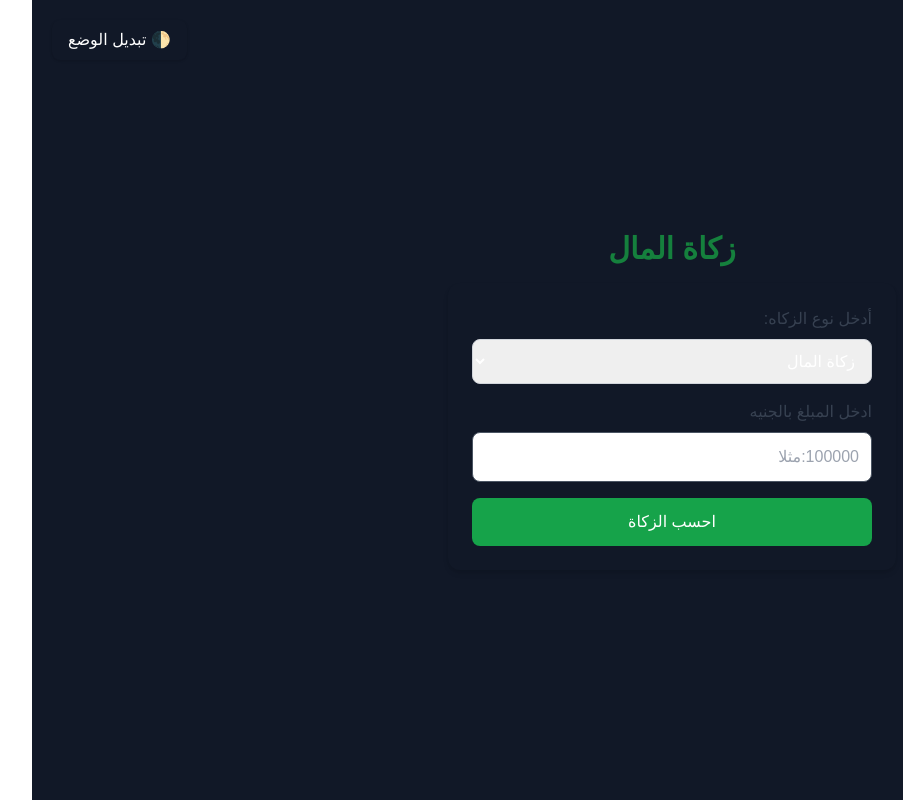
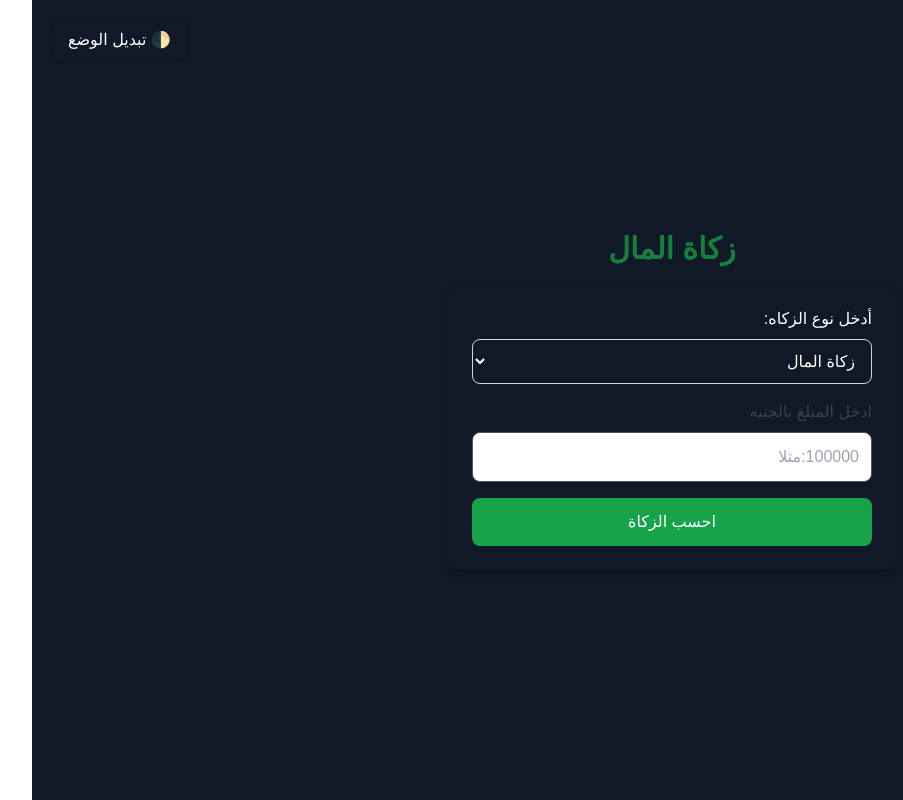
Before and after one commit to fatma-mosleh/zakah-app, a Next.js app: page /calculator in a window 1280 px wide. Shown: the whole page, without its empty margins (35-938 px from the left). Built offline with nearby package versions, Linux system fonts and the light colour scheme.

Commit message:
Update page.jsx
color2

```diff
--- a/src/app/calculator/page.jsx
+++ b/src/app/calculator/page.jsx
@@ -93,10 +93,10 @@ export default function Calculator() {
         🌓 تبديل الوضع
       </button>
 
-      <h1 className="text-3xl font-bold text-green-700 mb-4">زكاة المال</h1>
+      <h1 className="text-3xl font-bold text-green-700 mb-4" dark:bg-gray-900 text-black dark:text-white>زكاة المال</h1>
 
-      <div className="w-full max-w-md dark:bg-gray-900 p-6 rounded-xl shadow-md">
-        <label className="block text-right mb-2 font-medium text-gray-700">
+      <div className="w-full max-w-md dark:bg-gray-900 p-6 rounded-xl shadow-md dark:bg-gray-900 text-black dark:text-white">
+        <label className="block text-right mb-2 font-medium text-gray-700 dark:bg-gray-900 text-black dark:text-white">
             أدخل نوع الزكاه:
         </label>
         <select  value ={type}
@@ -104,7 +104,7 @@ export default function Calculator() {
             setTpye(e.target.value);
             setResult(null);
           } }
-           className="w-full p-3 rounded-lg border border-gray-300 mb-4 text-right"
+           className="w-full p-3 rounded-lg border border-gray-300 mb-4 text-right dark:bg-gray-900 text-black dark:text-white"
           >
 
 
```
